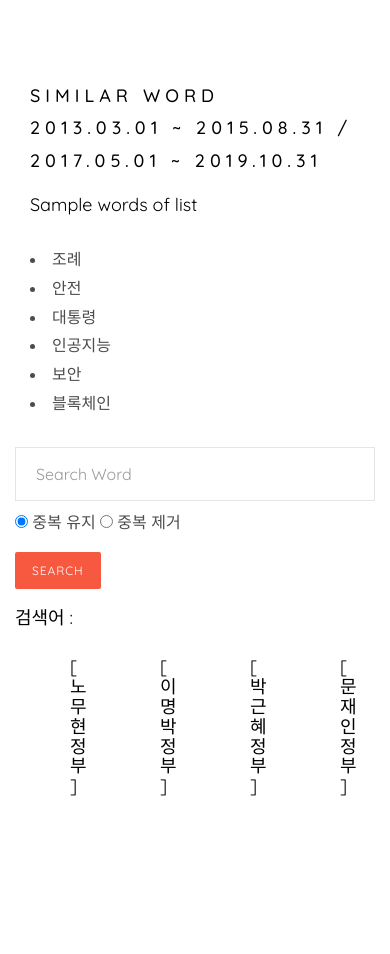
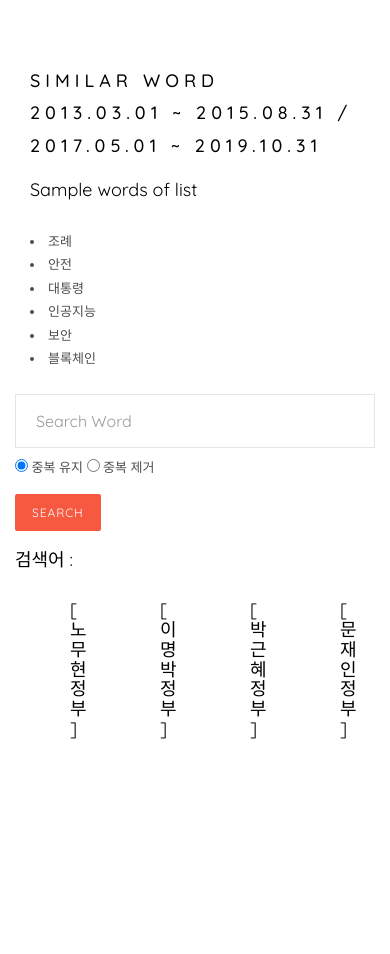
Before and after one commit to sehandev/web-w2v, a Django app: page /w2v in a window 390 px wide. After the commit the page ends 739 px from the top, so only its background shows below. Run offline with Django 3.2, Linux system fonts and the light colour scheme; parts of the project's set-up code (start-up, migrations or seed data) failed here and were passed over; some libraries are stand-ins or nearby versions.

Commit message:
EDIT : css font-size 16 > 14

```diff
--- a/lab/static/css/style.css
+++ b/lab/static/css/style.css
@@ -19,7 +19,7 @@ body {
   color: rgba(0, 0, 0, 0.7); }
   @media screen and (max-width: 992px) {
     body {
-      font-size: 16px; } }
+      font-size: 13px; } }
 
 a {
   color: #F75940;
```
